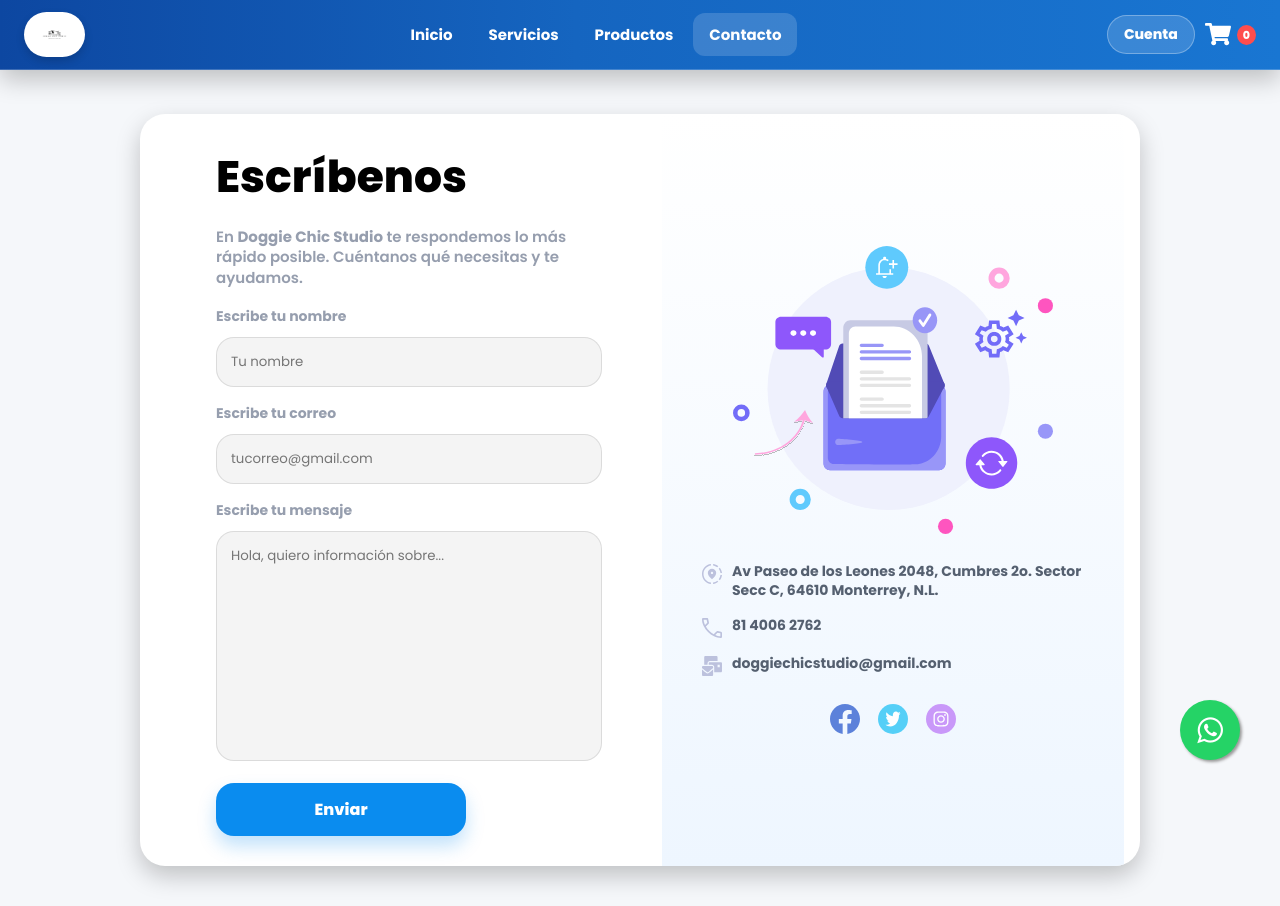
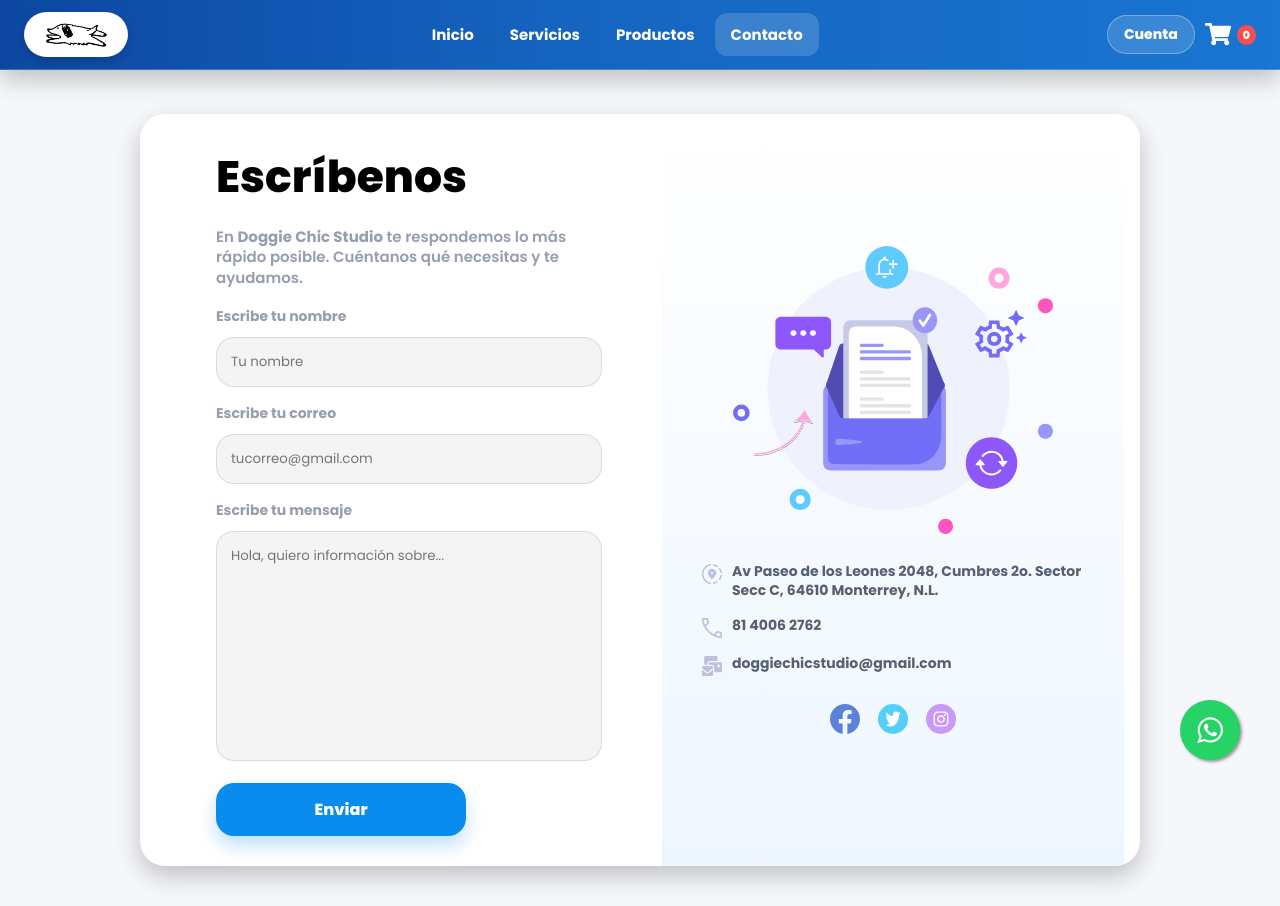
Before and after one commit to mauricioglpz/proyecto-final-kirks, a website: page front-end/Contacto.html in a window 1280 px wide. Drawn offline with Linux system fonts and the light colour scheme.

Commit message:
Update Contacto.html

```diff
--- a/front-end/Contacto.html
+++ b/front-end/Contacto.html
@@ -30,7 +30,7 @@
 
       <!-- LOGO (centro en móvil) -->
       <a href="index.html" class="logo">
-        <img src="img/Logo.png" alt="Logo Doggie Chic Studio">
+        <img src="img/logo-perro.png" alt="Logo Doggie Chic Studio">
       </a>
 
       <!-- LINKS -->
```
